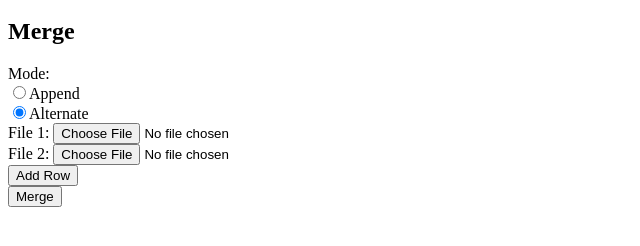
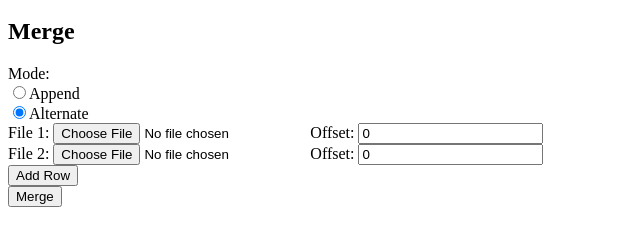
Before and after one commit to pdftoolbox/pdftoolbox.github.io, a plain HTML site: page tools/merge.html in a window 1280 px wide. Shown: the part 48-294 px from the top of the page, without its empty margins (0-640 px from the left). Drawn offline with Linux system fonts and the light colour scheme.

```diff
--- a/tools/merge.html
+++ b/tools/merge.html
@@ -14,11 +14,11 @@
     <div id="rows">
       <div>
         File 1: <input type="file" id="input1" name="input1" />
-        <span class="offset"  style="display: none;">Offset: <input type="number" id="offset1" name="offset1" value="0" /></span>
+        <span class="offset"  style="display: inline;">Offset: <input type="number" id="offset1" name="offset1" value="0" /></span>
       </div>
       <div>
         File 2: <input type="file" id="input2" name="input2" />
-        <span class="offset" style="display: none;">Offset: <input type="number" id="offset2" name="offset2" value="0" /></span>
+        <span class="offset" style="display: inline;">Offset: <input type="number" id="offset2" name="offset2" value="0" /></span>
       </div>
     </div>
     <input type="button" onclick="addInput()" value="Add Row"><br/>
```
